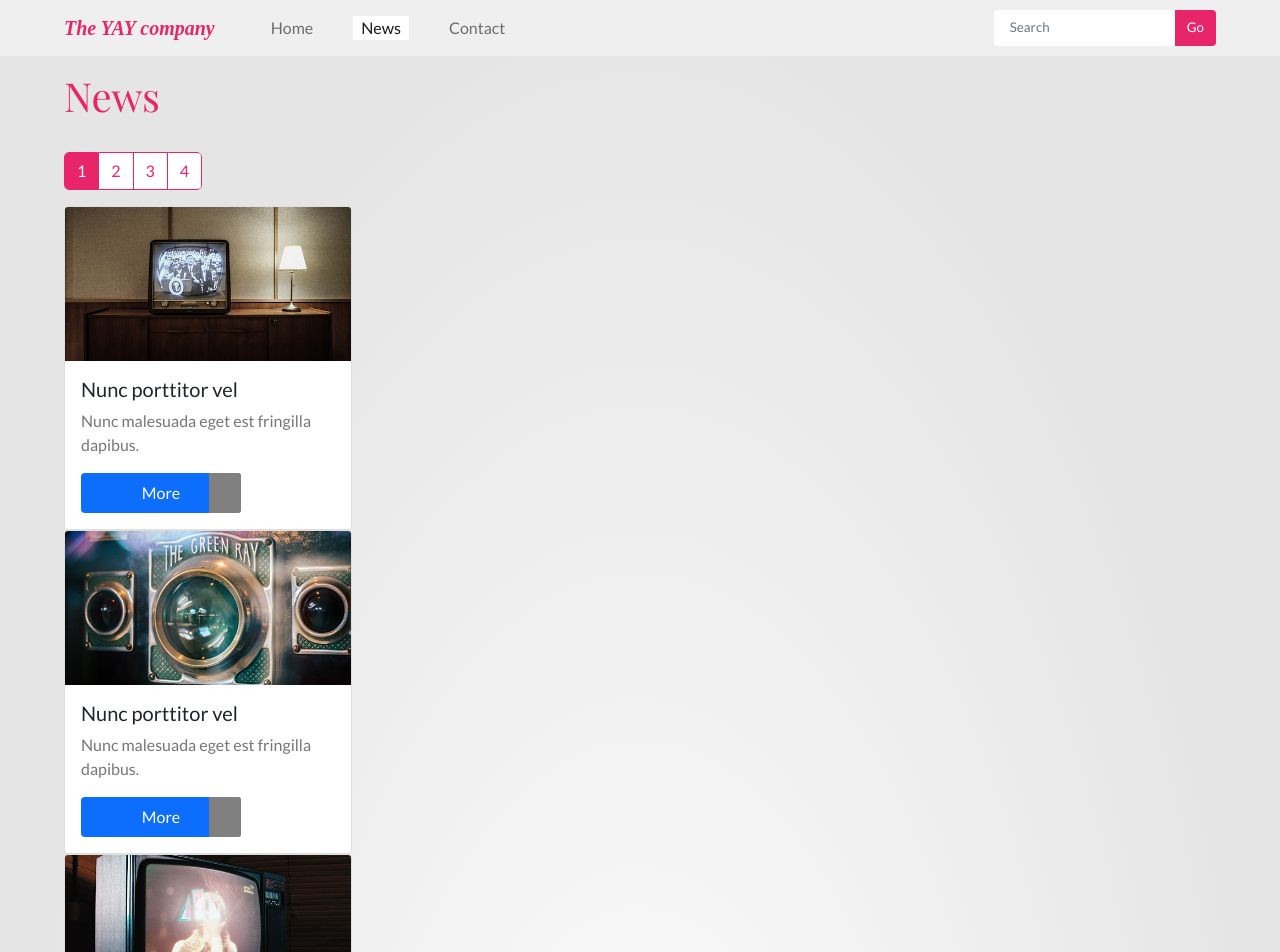
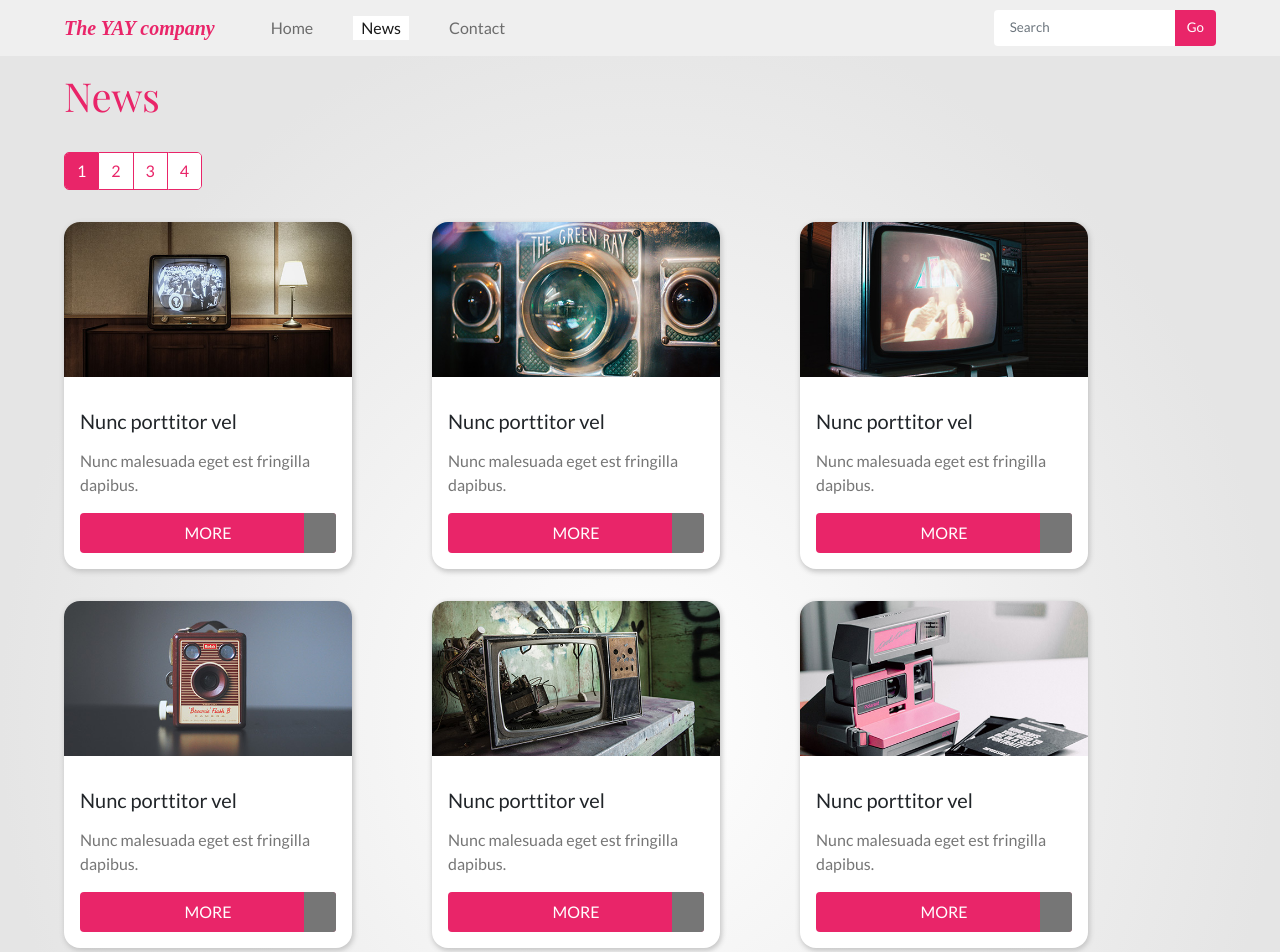
Before and after one commit to Noroff-FEU-Assignments/css-frameworks-ca-GunnMaleneOlsen, a React (Create React App) app in the folder ca1/: page /news in a window 1280 px wide. Shown: the top 952 px of the page. Built offline with nearby package versions, Linux system fonts and the light colour scheme; a web font is replaced by a local one.

Commit message:
styled contact and some small fixes on cards

```diff
--- a/ca1/src/App.scss
+++ b/ca1/src/App.scss
@@ -9,3 +9,5 @@
 @import "./partials/accordion";
 @import "./partials/hero";
 @import "./partials/pagination";
+@import "./partials/info";
+@import "./partials/form";
--- a/ca1/src/components/contact/Forms.js
+++ b/ca1/src/components/contact/Forms.js
@@ -2,7 +2,7 @@ import React from "react";
 import { Button, Form } from "react-bootstrap";
 
 function Forms() {
-   /* const input = document.getElementById('formBasicUrl').value;
+  /* const input = document.getElementById('formBasicUrl').value;
     console.log(input);
     function validateUrl(value) {
         try {
@@ -19,24 +19,25 @@ function Forms() {
     */
   // const protocol = "https:/";
   return (
-
     <div className="form">
       <h1 className="form__header">Submit your details</h1>
       <Form className="form__input-wrapper">
         <Form.Group className="mb-3" controlId="formBasicText">
           <Form.Label>Name</Form.Label>
-          <Form.Control type="text" placeholder="Enter email" />
+          <Form.Control type="text" />
         </Form.Group>
 
         <Form.Group className="mb-3" controlId="formBasicEmail">
           <Form.Label>Email</Form.Label>
-          <Form.Control type="email" placeholder="Enter email" />
+          <Form.Control type="email" />
         </Form.Group>
 
         <Form.Group className="mb-3" controlId="formBasicUrl">
           <Form.Label>Website</Form.Label>
-          <Form.Control type="url" ></Form.Control>
-
+          <div className="url">
+            <div className="url__protocol d-none d-md-block">https:/</div>
+            <Form.Control type="someUrl"></Form.Control>
+          </div>
         </Form.Group>
 
         <Form.Group className="mb-3" controlId="exampleForm.ControlTextarea1">
--- a/ca1/src/components/contact/Info.js
+++ b/ca1/src/components/contact/Info.js
@@ -6,16 +6,16 @@ import { faMapMarkerAlt } from "@fortawesome/free-solid-svg-icons";
 
 function Info() {
   return (
-    <div className="contact__info-wrapper">
-      <div className="conatct__info-block">
+    <div className="contact">
+      <div className="contact__block">
         <FontAwesomeIcon icon={faEnvelope} />
         <span className="contact__info">hello@yay.com</span>
       </div>
-      <div className="conatct__info-block">
+      <div className="contact__block">
         <FontAwesomeIcon icon={faPhone} />
         <span className="contact__info">123 456 7890</span>
       </div>
-      <div className="conatct__info-block">
+      <div className="contact__block">
         <FontAwesomeIcon icon={faMapMarkerAlt} />
         <span className="contact__info">
           123 Some Street Somewhere Some City 10000
--- a/ca1/src/components/news/Cards.js
+++ b/ca1/src/components/news/Cards.js
@@ -1,98 +1,116 @@
+import { render } from "@testing-library/react";
 import React from "react";
 import { Button, Card } from "react-bootstrap";
 
 function Cards() {
+  /*let id = document.getElementById("1");
+
+  var mdWidth = window.matchMedia("(max-width: 768px)");
+
+  function changeColor(mdWidth) {
+    if (mdWidth.matches) {
+      // If media query matches
+      document.body.style.backgroundColor = "yellow";
+    } else {
+      document.body.style.backgroundColor = "pink";
+    }
+  }
+
+  changeColor(mdWidth);
+
+  mdWidth.addEventListener(changeColor);
+  */
   return (
     <div className="news__cards">
-      <Card style={{ width: "18rem" }}>
+      <Card id="1" style={{ width: "18rem" }}>
         <Card.Img variant="top" src="News images/news-1.jpg" />
         <Card.Body>
           <Card.Title>Nunc porttitor vel</Card.Title>
           <Card.Text>Nunc malesuada eget est fringilla dapibus.</Card.Text>
           <Button variant="primary">
-              More
+            MORE
             <div className="btn-primary--syle-animation"></div>
           </Button>
         </Card.Body>
       </Card>
-      <Card style={{ width: "18rem" }}>
+      <Card id="2" style={{ width: "18rem" }}>
         <Card.Img variant="top" src="News images/news-2.jpg" />
         <Card.Body>
           <Card.Title>Nunc porttitor vel</Card.Title>
           <Card.Text>Nunc malesuada eget est fringilla dapibus.</Card.Text>
           <Button variant="primary">
-              More
+            MORE
             <div className="btn-primary--syle-animation"></div>
           </Button>
         </Card.Body>
       </Card>
-      <Card style={{ width: "18rem" }}>
+      <Card id="3" style={{ width: "18rem" }}>
         <Card.Img variant="top" src="News images/news-3.jpg" />
         <Card.Body>
           <Card.Title>Nunc porttitor vel</Card.Title>
           <Card.Text>Nunc malesuada eget est fringilla dapibus.</Card.Text>
           <Button variant="primary">
-              More
+            MORE
             <div className="btn-primary--syle-animation"></div>
           </Button>
         </Card.Body>
       </Card>
-      <Card style={{ width: "18rem" }}>
+      <Card id="4" style={{ width: "18rem" }}>
         <Card.Img variant="top" src="News images/news-4.jpg" />
         <Card.Body>
           <Card.Title>Nunc porttitor vel</Card.Title>
           <Card.Text>Nunc malesuada eget est fringilla dapibus.</Card.Text>
           <Button variant="primary">
-              More
+            MORE
             <div className="btn-primary--syle-animation"></div>
           </Button>
         </Card.Body>
       </Card>
-      <Card style={{ width: "18rem" }}>
+
+      <Card id="5" style={{ width: "18rem" }}>
         <Card.Img variant="top" src="News images/news-5.jpg" />
         <Card.Body>
           <Card.Title>Nunc porttitor vel</Card.Title>
           <Card.Text>Nunc malesuada eget est fringilla dapibus.</Card.Text>
           <Button variant="primary">
-              More
+            MORE
             <div className="btn-primary--syle-animation"></div>
           </Button>
         </Card.Body>
       </Card>
-      <Card style={{ width: "18rem" }}>
+      <Card id="6" style={{ width: "18rem" }}>
         <Card.Img variant="top" src="News images/news-6.jpg" />
         <Card.Body>
           <Card.Title>Nunc porttitor vel</Card.Title>
           <Card.Text>Nunc malesuada eget est fringilla dapibus.</Card.Text>
           <Button variant="primary">
-              More
+            MORE
             <div className="btn-primary--syle-animation"></div>
           </Button>
         </Card.Body>
       </Card>
-      <Card style={{ width: "18rem" }}>
+      <Card id="7" style={{ width: "18rem" }}>
         <Card.Img variant="top" src="News images/news-7.jpg" />
         <Card.Body>
           <Card.Title>Nunc porttitor vel</Card.Title>
           <Card.Text>Nunc malesuada eget est fringilla dapibus.</Card.Text>
           <Button variant="primary">
-              More
+            MORE
             <div className="btn-primary--syle-animation"></div>
           </Button>
         </Card.Body>
       </Card>
-      <Card style={{ width: "18rem" }}>
+      <Card id="8" style={{ width: "18rem" }}>
         <Card.Img variant="top" src="News images/news-8.jpg" />
         <Card.Body>
           <Card.Title>Nunc porttitor vel</Card.Title>
           <Card.Text>Nunc malesuada eget est fringilla dapibus.</Card.Text>
           <Button variant="primary">
-              More
+            MORE
             <div className="btn-primary--syle-animation"></div>
           </Button>
         </Card.Body>
       </Card>
-
     </div>
   );
 }
--- a/ca1/src/partials/_base.scss
+++ b/ca1/src/partials/_base.scss
@@ -27,3 +27,4 @@ $bg-gradient: radial-gradient(closest-side, #ffffff, #e5e5e5);
 };
 
 $breakpoint-lg: 992px;
+$breakpoint-md: 700px;
--- a/ca1/src/partials/_cards.scss
+++ b/ca1/src/partials/_cards.scss
@@ -1,14 +1,14 @@
 
 @mixin set__btn-selector-style{
   &:hover, &:focus{
-    box-shadow: inset -10rem 0 0 grey;
+    box-shadow: inset -10rem 0 0  map-get($colors, "grey" );
   }
 }
 
 .btn-primary--syle-animation {
   height: 2.5rem;
   width: 2rem;
-  background-color: grey;
+  background-color:  map-get($colors, "grey" );
   position: absolute;
   right: 0;
   top: 0;
@@ -16,11 +16,67 @@
   border-top-right-radius: 0.2rem;
 }
 .btn-primary {
-  width: 10rem;
+  width: 100%;
   height: 2.5rem;
   transition: 0.25s;
   position: relative;
   border: none;
+  background-color: map-get($colors, "highlight");
+
+  &:hover{
+    background-color: map-get($colors, "grey" );
+    border: none;
+  }
+
+  &:focus{
+    background-color: map-get($colors, "grey" );
+    border: none;
+  }
 
   @include set__btn-selector-style;
 }
+
+.news__cards{
+  display: flex;
+  flex-direction: row;
+  align-items: center;
+  justify-content: center;
+  flex-wrap: wrap;
+  margin: 0 -1rem;
+
+
+  @media (min-width: $breakpoint-md){
+    flex-direction: row;
+    justify-content: flex-start;
+    padding: 0;
+  }
+
+  .card{
+    margin: 1rem;
+    border: none;
+    border-radius: 1rem;
+    box-shadow: 1px 2px 5px 1px map-get($colors, "lightgrey");
+
+
+    @media (min-width: $breakpoint-lg){
+      margin: 1rem;
+      margin-right: 4rem;
+    }
+
+    .card-img-top{
+      border-top-right-radius: inherit;
+      border-top-left-radius: inherit;
+    }
+  }
+}
+
+.card-body{
+
+  .card-title{
+    margin: 1rem 0;
+  }
+  .card-text{
+    margin: 1rem 0;
+    color: map-get($colors, "grey");
+  }
+}
--- /dev/null
+++ b/ca1/src/partials/_form.scss
@@ -0,0 +1,71 @@
+.form {
+  margin-bottom: 5rem;
+
+  @media (min-width: $breakpoint-md) {
+    max-width: 35rem;
+  }
+
+  @media (min-width: $breakpoint-lg) {
+    margin-right: 5rem;
+    width: 35rem;
+  }
+
+  &__input-wrapper {
+    background-color: map-get($colors, "dark-white");
+    margin: 0 -1.5rem;
+    padding: 1.5rem;
+    box-shadow: 1px 2px 5px 1px map-get($colors, "lightgrey");
+    font-size: map-get($font-size, "regular");
+
+    @media (min-width: $breakpoint-md) {
+      margin: 0;
+    }
+
+    @media (min-width: $breakpoint-lg) {
+      margin: 0;
+    }
+  }
+}
+
+.url {
+  display: flex;
+  align-items: center;
+
+  &__protocol {
+    background-color: map-get($colors, "lightgrey");
+    color: map-get($colors, "white");
+    font-size: map-get($font-size, "smal");
+    padding: 0.54rem 0.75rem;
+    border-bottom-left-radius: 5px;
+    border-top-left-radius: 5px;
+  }
+
+  >input{
+    @media (min-width: $breakpoint-md){
+        border-top-left-radius: 0;
+        border-bottom-left-radius: 0;
+    }
+  }
+}
+
+.form-control {
+  border: none;
+}
+
+textarea.form-control {
+  min-height: 10rem;
+}
+
+.form-check-label {
+  font-size: map-get($font-size, "smal");
+}
+
+.form-check-input {
+  -webkit-appearance: none;
+
+  &:checked[type="checkbox"] {
+    background-color: map-get($colors, "highlight");
+    border-color: map-get($colors, "highlight");
+    background-image: none;
+  }
+}
--- /dev/null
+++ b/ca1/src/partials/_info.scss
@@ -0,0 +1,21 @@
+.contact{
+    padding: 1rem 0;
+
+    @media (min-width: $breakpoint-lg){
+        padding: 3rem 0;
+    }
+
+    &__block{
+        color: map-get($colors, "grey");
+        font-size: map-get($font-size, "large");
+        margin: 2rem 0;
+        display: flex;
+        align-items: center;
+    }
+
+    &__info{
+        font-size: map-get($font-size, "smal");
+        margin: 0 1rem;
+    }
+
+}
--- a/ca1/src/partials/_layout.scss
+++ b/ca1/src/partials/_layout.scss
@@ -1,25 +1,32 @@
 html,
 body {
-  min-height: 100%;
+  height: 100%;
 }
 
-#root{
+#root {
   display: flex;
   flex-direction: column;
-  height: 100%;
+  min-height: 100%;
   background: $bg-gradient;
   background-repeat: no-repeat;
-
 }
 .wrapper {
   flex: 1 0 auto;
 }
 
-.page{
+.page {
   margin-top: 3.5rem;
   padding: 0 1.5rem;
 
-  @media (min-width: $breakpoint-lg){
+  @media (min-width: $breakpoint-lg) {
     padding: 0 4rem;
   }
+
+  &--contact {
+    @media (min-width: $breakpoint-lg) {
+      display: flex;
+      flex-direction: row-reverse;
+      justify-content: flex-end;
+    }
+  }
 }
```
Lines whose indentation alone changed are shown as unchanged.
